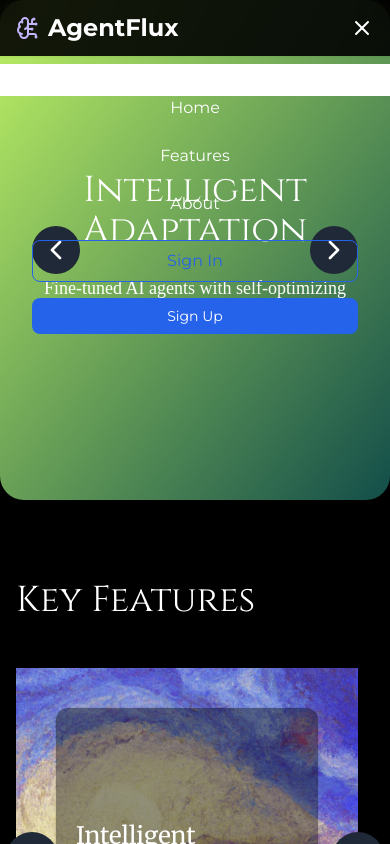
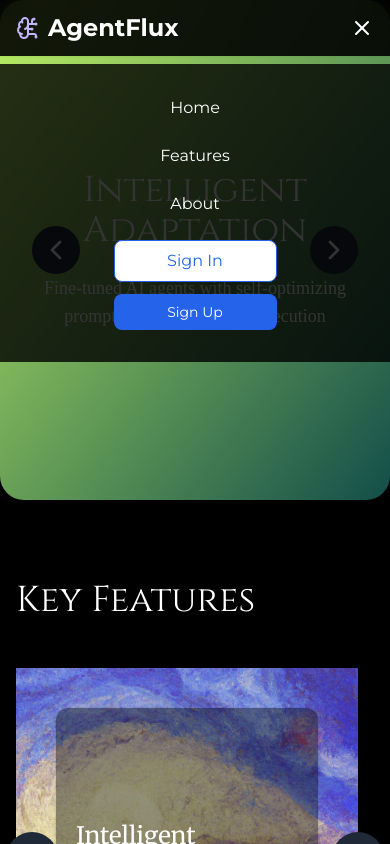
Before and after one commit to ShashankDahake7/AgentFlux, a Next.js app in the folder next-app/: page / in a window 390 px wide. Both pictures are taken after a click on the button 362 px from the left and 28 px from the top of the page. Shown: the top 844 px of the page. Built offline with nearby package versions, Linux system fonts and the light colour scheme; no server answers; a web font is replaced by a local one.

Commit message:
Fixed toggle menu bg was not visible on small screens

```diff
--- a/next-app/components/Header.tsx
+++ b/next-app/components/Header.tsx
@@ -89,7 +89,7 @@ export const Header: React.FC<HeaderProps> = ({ user }) => {
 
         {/* Mobile Menu Overlay */}
         {isMenuOpen && (
-          <div className="lg:hidden fixed inset-0 bg-white top-16 pt-8">
+          <div className="lg:hidden fixed inset-0 bg-black bg-opacity-80 top-16 py-8 h-max ">
             <nav className="flex flex-col items-center space-y-6">
               <Link
                 href="/"
@@ -114,38 +114,38 @@ export const Header: React.FC<HeaderProps> = ({ user }) => {
               </Link>
               <div className="flex flex-col space-y-4 w-full px-8">
                 {user ? (
-                  <>
+                  <div className='flex justify-center flex-col items-center gap-3'>
                     <Link
                       href="/playground"
-                      className="w-full text-center px-4 py-2 text-blue-600 border border-blue-600 rounded-lg hover:bg-blue-50 transition"
+                      className="w-4/6 text-center px-4 py-2 bg-white text-blue-600 border border-blue-600 rounded-lg hover:bg-blue-50 transition"
                       onClick={toggleMenu}
                     >
                       Access Playgrounds
                     </Link>
                     <button
                       onClick={handleSignOut}
-                      className="w-full text-center px-4 py-2 text-sm bg-red-600 text-white rounded-lg hover:bg-red-700 transition"
+                      className="w-3/6 text-center px-4 py-2 text-sm bg-red-600 text-white rounded-lg hover:bg-red-700 transition"
                     >
                       Sign Out
                     </button>
-                  </>
+                  </div>
                 ) : (
-                  <>
+                  <div className='flex justify-center flex-col items-center gap-3'>
                     <Link
                       href="/signin"
-                      className="w-full text-center px-4 py-2 text-blue-600 border border-blue-600 rounded-lg hover:bg-blue-50 transition"
+                      className="w-3/6 text-center px-4 py-2 bg-white text-blue-600 border border-blue-600 rounded-lg hover:bg-blue-50 transition"
                       onClick={toggleMenu}
                     >
                       Sign In
                     </Link>
                     <Link
                       href="/signup"
-                      className="w-full text-center px-4 py-2 text-sm bg-blue-600 text-white rounded-lg hover:bg-blue-700 transition"
+                      className="w-3/6 text-center px-4 py-2 text-sm bg-blue-600 text-white rounded-lg hover:bg-blue-700 transition"
                       onClick={toggleMenu}
                     >
                       Sign Up
                     </Link>
-                  </>
+                  </div>
                 )}
               </div>
             </nav>
```
